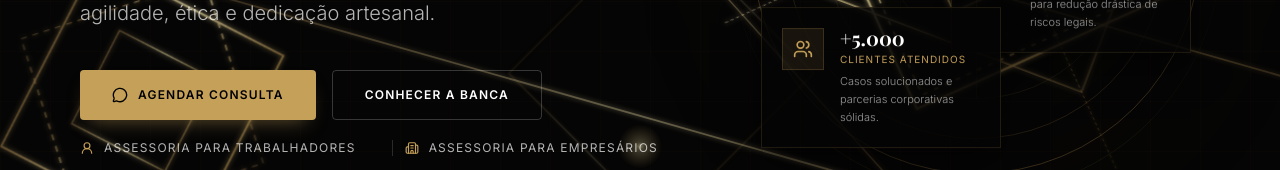
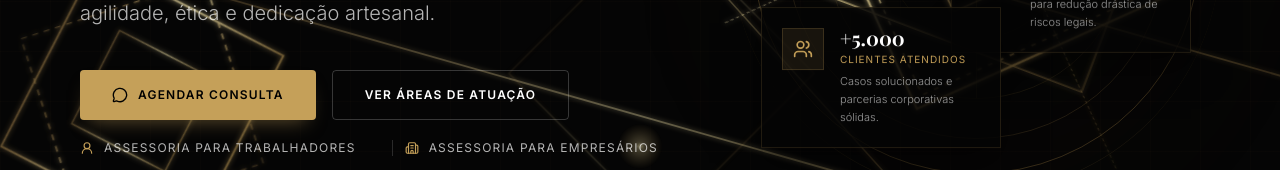
Before and after one commit to mindflowai1/bsfadvogados_aistudio, a React (Vite) app: page / in a window 1280 px wide. Shown: the part 499-669 px from the top of the page. Built offline with nearby package versions, Linux system fonts and the light colour scheme; a web font is replaced by a local one.

Commit message:
Update Hero.tsx

```diff
--- a/src/components/Hero.tsx
+++ b/src/components/Hero.tsx
@@ -190,10 +190,10 @@ export function Hero() {
                 Agendar Consulta
               </a>
               <a
-                href="#diferenciais"
+                href="#areas-atuacao"
                 className="inline-flex items-center justify-center px-8 py-4 bg-transparent border border-white/20 hover:border-brand-gold hover:text-brand-gold text-white uppercase text-xs tracking-widest font-bold transition-all duration-300 rounded-sm"
               >
-                Conhecer A Banca
+                Ver Áreas de Atuação
               </a>
             </motion.div>
 
```
